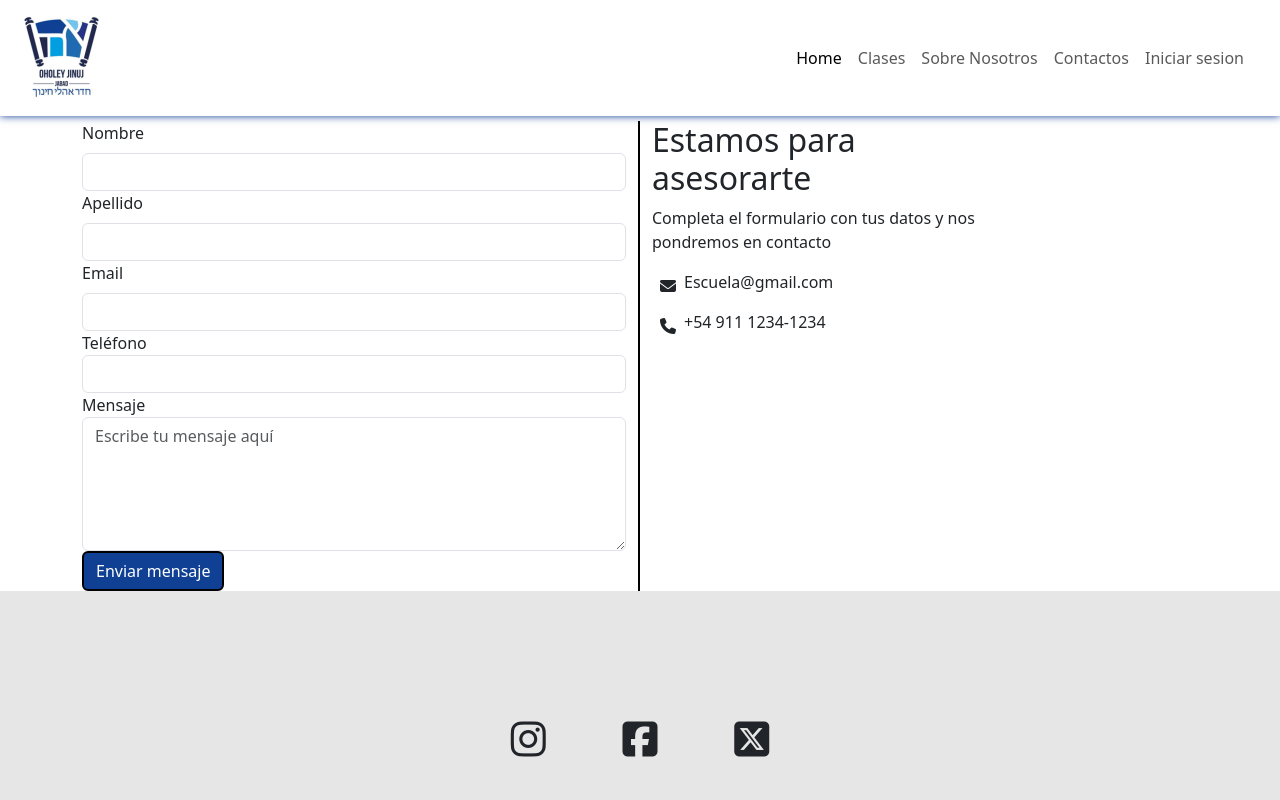
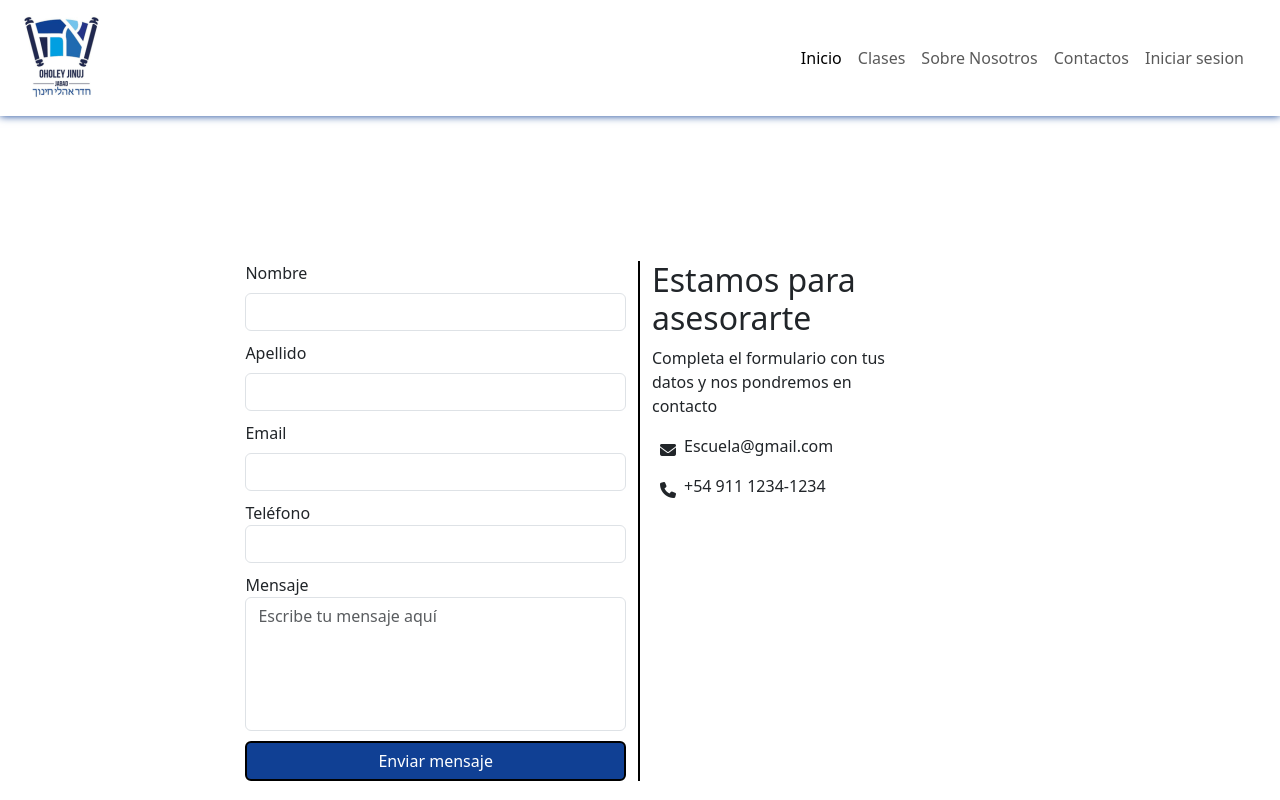
Before and after one commit to natankier/PFKierszenbaum, a website: page pages/contactos.html in a window 1280 px wide. Shown: the top 800 px of the page. Drawn offline with nearby package versions, Linux system fonts and the light colour scheme.

Commit message:
corregi el footer que no quede en el aire, puse resize non

```diff
--- a/pages/contactos.html
+++ b/pages/contactos.html
@@ -22,13 +22,13 @@
               </button>
               <div class="offcanvas offcanvas-end" tabindex="-1" id="offcanvasNavbar" aria-labelledby="offcanvasNavbarLabel">
                 <div class="offcanvas-header">
-                  <h5 class="offcanvas-title" id="offcanvasNavbarLabel">Offcanvas</h5>
+                  <h5 class="offcanvas-title" id="offcanvasNavbarLabel">Jeider</h5>
                   <button type="button" class="btn-close" data-bs-dismiss="offcanvas" aria-label="Close"></button>
                 </div>
                 <div class="offcanvas-body">
                   <ul class="navbar-nav justify-content-end flex-grow-1 pe-3">
                     <li class="nav-item">
-                        <a class="nav-link active" aria-current="page" href="../index.html">Home</a>
+                        <a class="nav-link active" aria-current="page" href="../index.html">Inicio</a>
                       </li>
                     <li class="nav-item">
                       <a class="nav-link" href="../pages/clases.html">Clases</a>
@@ -49,7 +49,7 @@
           </nav>
     </header>
     <main>
-  <section class="container">
+  <section class="container contactanos">
     <div class="row">
       <form class="col-md-6 form-container">
         <div class="form-group">
@@ -68,7 +68,7 @@
           <label for="telefono">Teléfono</label>
           <input type="tel" class="form-control" id="telefono" >
         </div>
-        <div class="form-group">
+        <div class="form-group mensaje">
           <label for="mensaje">Mensaje</label>
           <textarea class="form-control" id="mensaje" rows="5" placeholder="Escribe tu mensaje aquí"></textarea>
         </div>
--- a/scss/components/_footer.scss
+++ b/scss/components/_footer.scss
@@ -4,18 +4,18 @@ footer{
     display: flex;
     align-items: center;
     justify-content: center;
-    height: 70px;
-    padding: 10%;
     width: 100%;
 }
 
 .fa-brands{
     font-size: 40px;
+    cursor: pointer;
+    transition: 4s;
 }
 .redes{
     width: 50%;
-    height: 75%;
     display: flex;
     justify-content: center;
     gap: 15%;
+    padding: 20px;
 }
--- a/scss/layouts/_contactos.scss
+++ b/scss/layouts/_contactos.scss
@@ -1,3 +1,10 @@
+
+.contactanos{
+    min-height: 100vh;
+    max-height: 100%;
+    display: grid;
+    place-content: center;
+}
 .iconoText{
     display: flex;
 
@@ -5,7 +12,14 @@
 
 .form-container{
     border-right: 2px solid #000;
+    display: grid;
+    gap: 10px;
+
+textarea{
+    resize: none;
 }
+}
+
 
 @media  (max-width:768px){
     .form-container{
--- a/scss/layouts/_index.scss
+++ b/scss/layouts/_index.scss
@@ -4,7 +4,9 @@
     object-fit: cover;
 }
 
-
+.row{
+    padding: 10px 0;
+}
 .iconPrincipios {
     @include flexbox(center, center);
     padding: 30px 10px;
@@ -45,9 +47,12 @@ h2 {
 
 
 }
-.carousel-item{
-    h5, p {
-        color: #000;
+.carouselInicio{
+img{
+    filter: brightness(50%);
+}
+h5, p {
+        color: #d4d2d2;
         font-weight: bold;
     }
 }
```
Also changed, not shown: index.html (+2 -2 lines), pages/clases.html (+1 -1 lines), pages/iniciarSesion.html (+2 -2 lines), pages/sobreNosotros.html (+2 -2 lines), css/styles.css, 1 other file.
